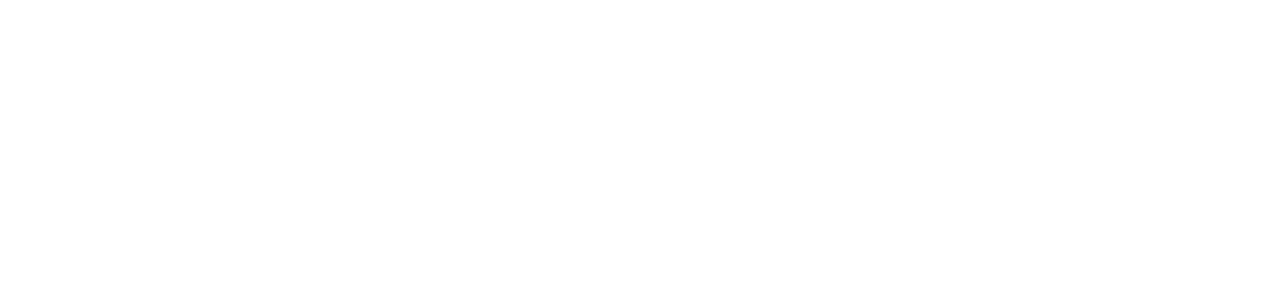
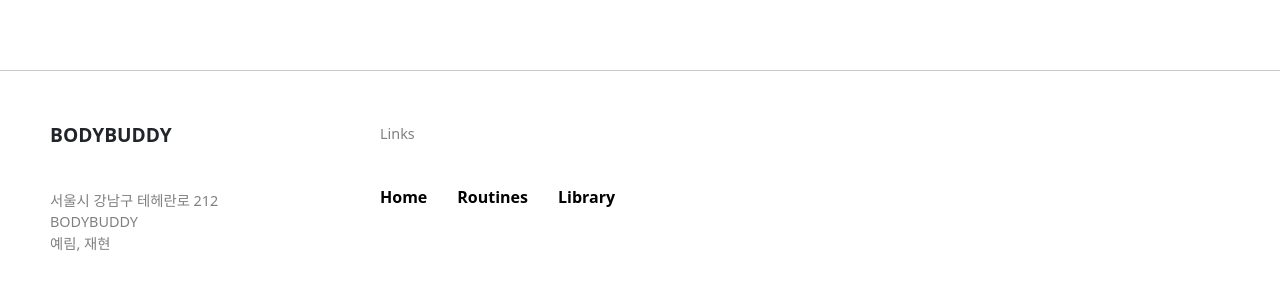
Before and after one commit to KimJ4ehyun/BodyBuddy, a Vue app in the folder Front/BodyBuddy/: page /board in a window 1280 px wide. Shown: the part 486-776 px from the top of the page. Built offline with nearby package versions, Linux system fonts and the light colour scheme; no server answers; a web font is replaced by a local one.

Commit message:
Design: footer 추가 및 디자인 수정

```diff
--- a/Front/BodyBuddy/src/components/common/TheFooter.vue
+++ b/Front/BodyBuddy/src/components/common/TheFooter.vue
@@ -1,12 +1,87 @@
 <template>
-    <div id="footerBox">
+  <hr class="footerhr">
+  <div class="footerBox">
+    <div class="leftBox">
+      <span class="name">BODYBUDDY</span>
+      <p class="description">
+        서울시 강남구 테헤란로 212<br/>
+        BODYBUDDY<br/>
+        예림, 재현
+      </p>
     </div>
-  </template>
 
-  <script setup>
+    <div class="rightBox">
+      <span class="links">Links</span>
+      <p class="category">
+        <RouterLink :to="{ name: 'home'}">Home</RouterLink>
+        <RouterLink :to="{ name: 'routineList'}">Routines</RouterLink>
+        <RouterLink :to="{ name: 'Library'}">Library</RouterLink>
+      </p>
+    </div>
+  </div>
+</template>
 
-  </script>
+<script setup></script>
 
-  <style scoped>
+<style scoped>
+.footerhr {
+  margin-top: 100px;
+}
+.footerBox {
+  margin-top: 50px;
+  display: flex;
+  flex-direction: row;
+  margin-bottom: 50px;
+}
 
-  </style>
+.footerBox .leftBox {
+  display: flex;
+  flex-direction: column;
+  margin-left: 50px;
+  /* border: 1px solid gray; */
+  width: 330px;
+}
+
+.footerBox .leftBox .name {
+  font-weight: bold;
+  font-size: 1.2em;
+}
+
+.footerBox .leftBox p, .footerBox .rightBox p {
+  margin: 0;
+}
+
+.footerBox .leftBox .description {
+  color: gray;
+  font-size: 0.9em;
+  margin-top: 40px;
+}
+
+
+.footerBox .rightBox {
+  /* border: 1px solid gray; */
+  width: 400px;
+
+}
+
+.footerBox .rightBox .links {
+  color: gray;
+  font-size: 0.9em;
+}
+
+.footerBox .rightBox .category {
+  margin-top: 40px;
+}
+
+.footerBox .rightBox .category a {
+  color: black;
+  text-decoration: none;
+  font-weight: bold;
+  margin-right: 30px;
+}
+
+.footerBox .rightBox .category a:hover {
+  text-decoration: underline;
+}
+
+</style>
--- a/Front/BodyBuddy/src/components/routineBoard/BoardList.vue
+++ b/Front/BodyBuddy/src/components/routineBoard/BoardList.vue
@@ -79,14 +79,15 @@
         width: 90%;
         margin: 0 auto;
         display: flex;
-        flex-direction: column;
+        flex-direction: row;
+        flex-wrap: wrap;
         justify-content: space-around;
         margin-top: 40px;
     }
 
     .boardBox {
         background-color: #F0F6F6;
-        width: 60%;
+        width: 500px;
         display: flex;
         flex-direction: column;
         margin: 20px auto;
@@ -105,21 +106,21 @@
         margin: 0 5px;
         color: black;
         background-color: #EEFEFF;
-        transition: background-color 0.3s; /* 색상 변경을 부드럽게 처리 */
+        transition: background-color 0.3s;
         border: none;
     }
 
     .pagination button.active {
         color: white;
         background-color: #7FABB2;
-        transition: background-color 0.3s; /* 색상 변경을 부드럽게 처리 */
+        transition: background-color 0.3s;
         border: none;
     }
 
     .pagination button:active, button:hover {
         color: white;
         background-color: #7FABB2;
-        transition: background-color 0.3s; /* 색상 변경을 부드럽게 처리 */
+        transition: background-color 0.3s;
         border: none;
     }
 </style>
--- a/Front/BodyBuddy/src/components/routineBoard/BoardListOne.vue
+++ b/Front/BodyBuddy/src/components/routineBoard/BoardListOne.vue
@@ -79,7 +79,7 @@
         font-family: 'SUITE-Regular';
     }
     .timetable {
-        width: 80%;
+        width: 390px;
         margin: 0 auto;
         font-weight: 600;
     }
--- a/Front/BodyBuddy/src/components/routineBoard/TimeTable.vue
+++ b/Front/BodyBuddy/src/components/routineBoard/TimeTable.vue
@@ -343,14 +343,14 @@
 
 <style scoped>
   table {
-      width: 100% !important;
+      width: 100%;
       height: 250px;
       font-family: 'SUITE-Regular';
+      margin: 10px auto;
   }
   table th {
       text-align: center;
       border: 1px solid lightgray;
-      background-color: #f5f5f5; /* 배경색 지정 */
   }
 
   table td {
@@ -360,7 +360,7 @@
       text-align: center;
       font-size: 0.9em;
       width: 12%;
-      border: 1px solid lightgray; /* 테두리 지정 */
+      border: 1px solid lightgray;
   }
 
   td div {
@@ -376,8 +376,8 @@
       display: flex;
       flex-direction: column;
       justify-content: center;
-      background-color: #e7f0ff; /* 배경색 지정 */
-      transition: background-color 0.3s; /* 배경색 전환 애니메이션 추가 */
+      background-color: #e7f0ff;
+      transition: background-color 0.3s;
   }
 
   .isExist span:hover {
--- a/Front/BodyBuddy/src/views/HomeView.vue
+++ b/Front/BodyBuddy/src/views/HomeView.vue
@@ -170,7 +170,7 @@
         display: flex;
         flex-direction: column;
         justify-content: space-around;
-        width: 40%;
+        width: 360px;
         height: 60%;
     }
 
@@ -234,7 +234,7 @@
     }
 
     .mainMyR img {
-        width: 80%;
+        width: 400px;
         height: 240px;
     }
 
--- a/Front/BodyBuddy/src/views/LibraryView.vue
+++ b/Front/BodyBuddy/src/views/LibraryView.vue
@@ -81,7 +81,7 @@
     }
 
     .container {
-        width: 70%;
+        width: 690px;
         margin: 30px auto;
     }
 
```
